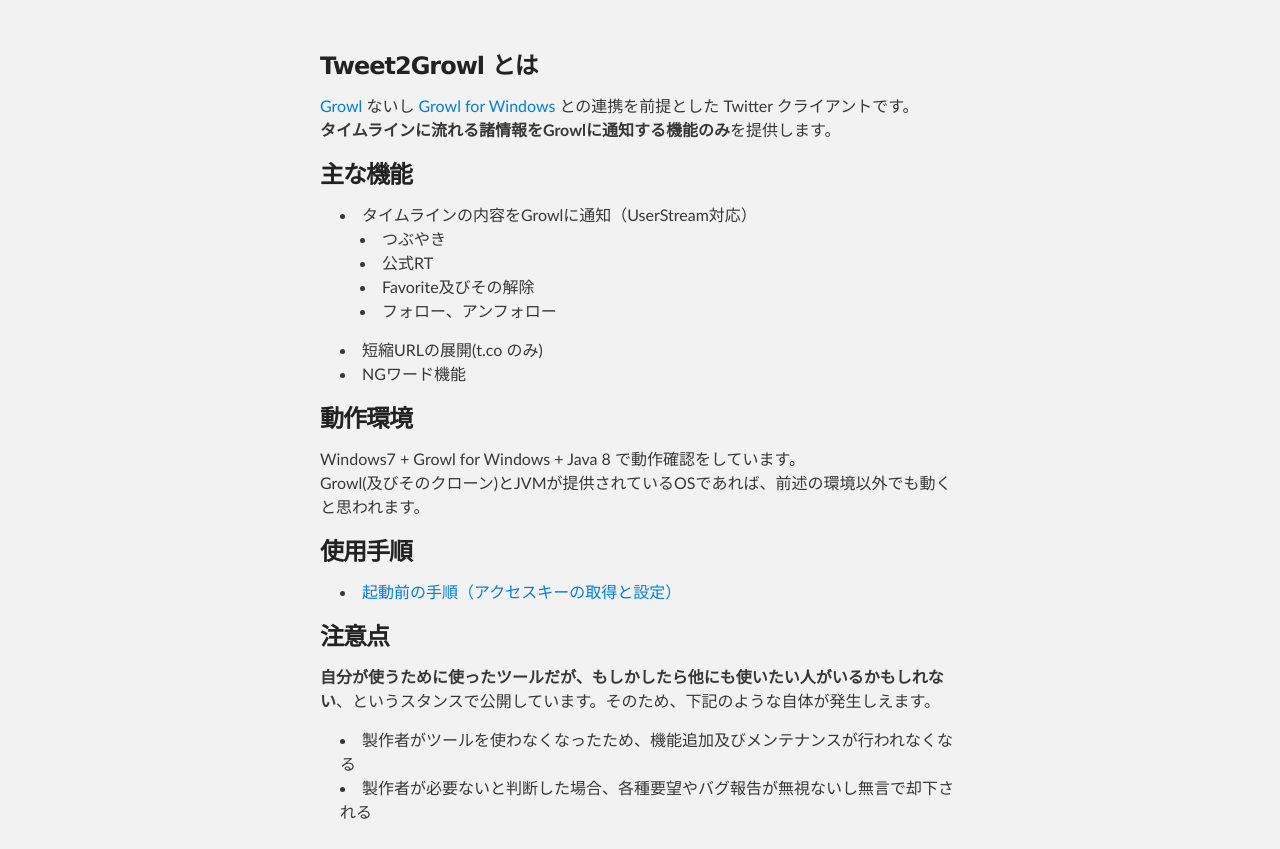
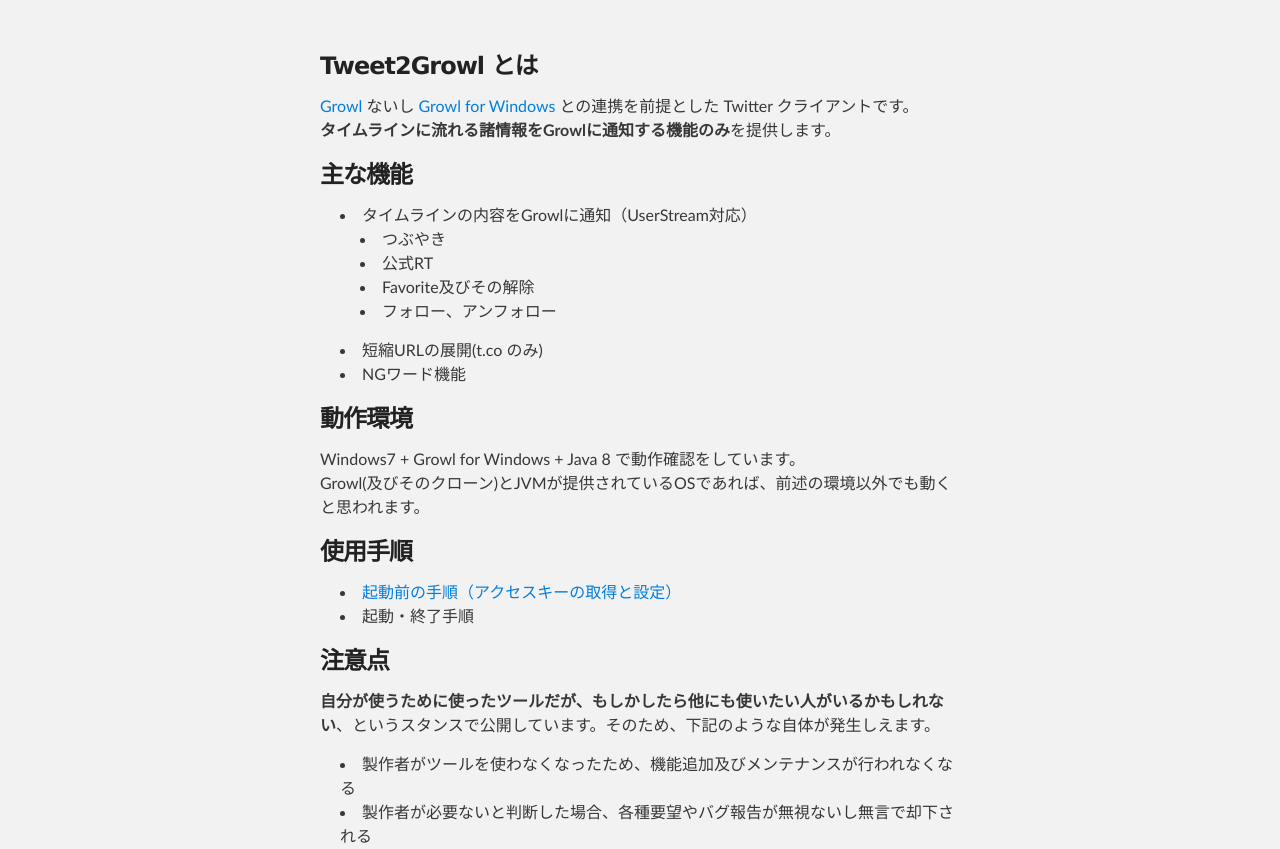
Before and after one commit to hako-fuusen/Tweet2Growl, a plain HTML site: page index.html in a window 1280 px wide. Shown: the part 248-1097 px from the top of the page. Drawn offline with Linux system fonts and the light colour scheme.

Commit message:
#4 indexページに起動・終了手順の項目を追加

```diff
--- a/index.html
+++ b/index.html
@@ -59,6 +59,7 @@
 
       <ul>
         <li><a href="./accesskey.html">起動前の手順（アクセスキーの取得と設定）</a></li>
+        <li>起動・終了手順</li>
       </ul>
 
       <h3>注意点</h3>
```
